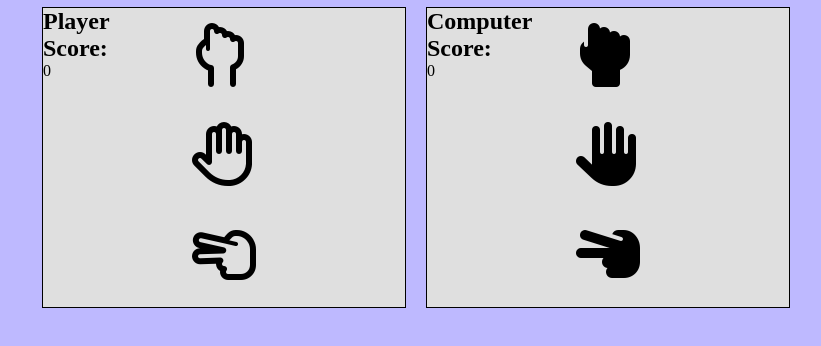
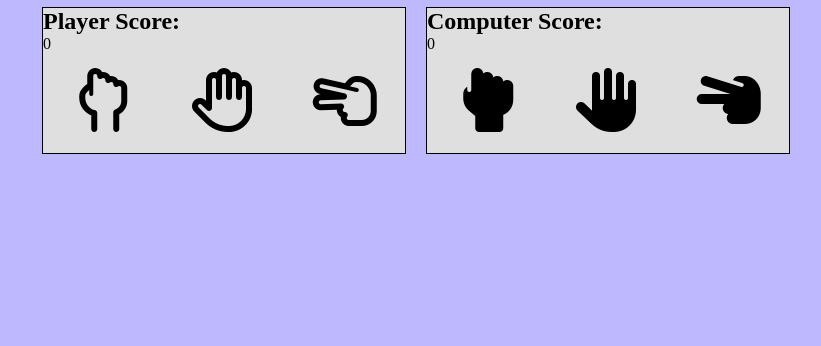
Before and after one commit to jon-ng0120/Rock-Papers-Scissors, a plain HTML site: page index.html in a window 1280 px wide. Shown: the part 40-386 px from the top of the page, without its empty margins (224-1045 px from the left). Drawn offline with Linux system fonts and the light colour scheme.

Commit message:
Add CSS grids to options

```diff
--- a/style.css
+++ b/style.css
@@ -20,19 +20,22 @@ body {
 }
 
 .option:hover {
-    transform: scale(1.2);
+    transform: scale(1.1);
     cursor: pointer;
 }
 
 .player-container,
 .cpu-container {
-    display: grid;
-    grid-template-columns: repeat(3, 1fr);
-    justify-items: center;
     border: 1px solid black;
     margin: 10px;
     background: #dfdfdf;
 }
 
-.player-container {
+
+.player-options,
+.cpu-options {
+    display: grid;
+    grid-template-columns: 1fr 1fr 1fr;
+    justify-items: center;
+
 }
```
